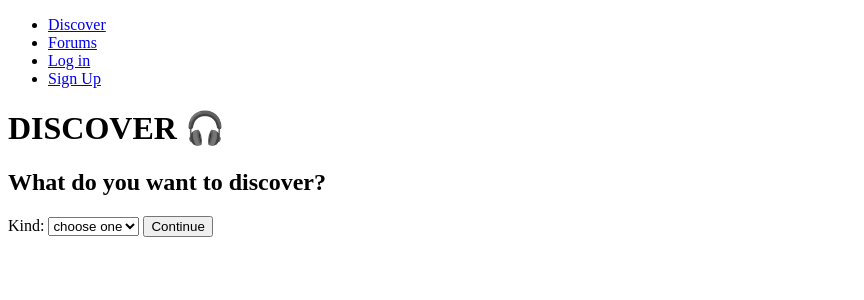
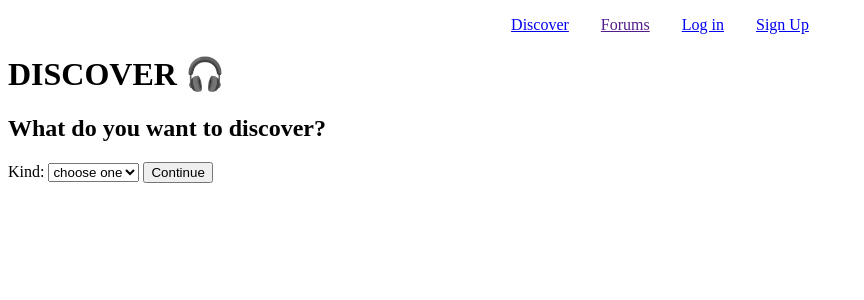
Before and after one commit to emmaculley/musicfansite, a Flask app: page /discover/ in a window 1280 px wide. Shown: the top 300 px of the page, without its empty margins (0-864 px from the left). Run offline with Flask 3, Linux system fonts and the light colour scheme.

Commit message:
Dana's update main and base

```diff
--- a/templates/base.html
+++ b/templates/base.html
@@ -4,6 +4,14 @@
     <meta charset="utf-8">
     <meta name="author" content="Emma, Dana, Megan, Ashley">
     <title>{{ page_title }}</title>
+    <style>
+        nav ul {
+            list-style: none;
+            display: flex;
+            justify-content: center;
+            gap: 2rem;
+        }
+    </style>
     {% block styles %}{% endblock %}
 </head>
 
@@ -11,8 +19,8 @@
     <!-- Navbar goes here-->
     <nav>
         <ul>
-            <li><a href="{{ url_for('discover') }}">Discover</a></li>
-            <li><a href="{{ url_for('forums') }}">Forums</a></li>
+            <li><a href="{{ url_for('discover_home') }}">Discover</a></li>
+            <li><a href="">Forums</a></li>
             <li><a href="{{ url_for('login') }}">Log in</a></li>
             <li><a href="{{ url_for('signup') }}">Sign Up</a></li>
         </ul>
```
